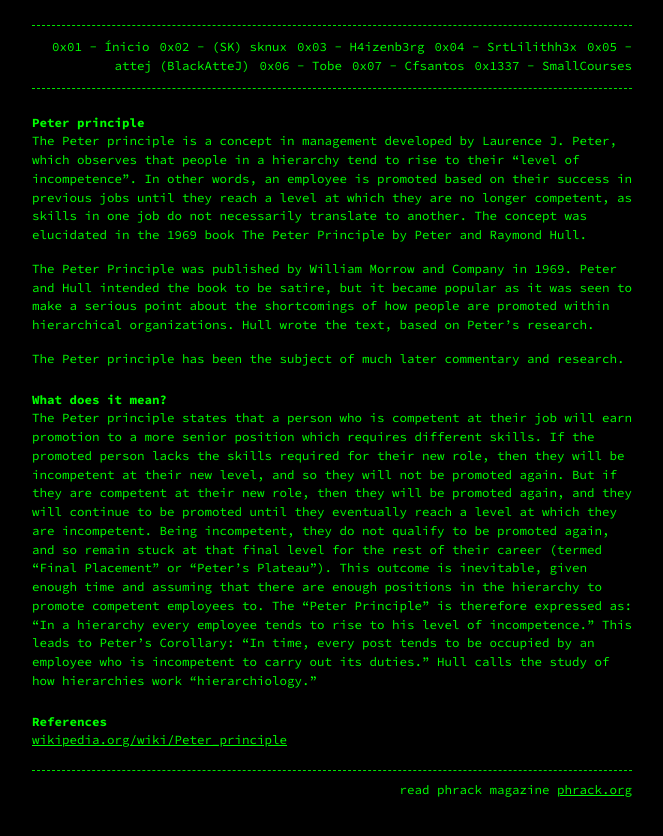
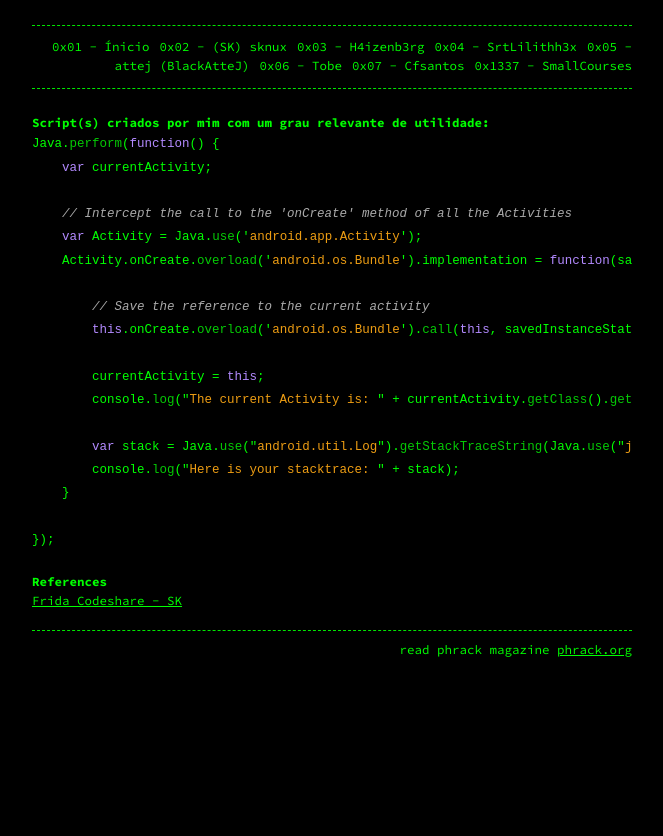
Before and after one commit to mobreakers/blog, a Jekyll site: the page built from sknux.md, in a window 1280 px wide. Shown: the top 836 px of the page, without its empty margins (308-971 px from the left). Built offline with Jekyll 4.4.1, drawn with Linux system fonts in a browser that asks for light colours.

Commit message:
Update sknux.md

````diff
--- a/sknux.md
+++ b/sknux.md
@@ -4,17 +4,27 @@ layout: page
 permalink: 0x02 - (SK) sknux
 ---
 
-# Peter principle
+## Script(s) criados por mim com um grau relevante de utilidade:
+```javascript
+Java.perform(function() {
+    var currentActivity;
 
-The Peter principle is a concept in management developed by Laurence J. Peter, which observes that people in a hierarchy tend to rise to their "level of incompetence". In other words, an employee is promoted based on their success in previous jobs until they reach a level at which they are no longer competent, as skills in one job do not necessarily translate to another. The concept was elucidated in the 1969 book The Peter Principle by Peter and Raymond Hull.
+    // Intercept the call to the 'onCreate' method of all the Activities
+    var Activity = Java.use('android.app.Activity');
+    Activity.onCreate.overload('android.os.Bundle').implementation = function(savedInstanceState) {
 
-The Peter Principle was published by William Morrow and Company in 1969. Peter and Hull intended the book to be satire, but it became popular as it was seen to make a serious point about the shortcomings of how people are promoted within hierarchical organizations. Hull wrote the text, based on Peter's research.
+        // Save the reference to the current activity
+        this.onCreate.overload('android.os.Bundle').call(this, savedInstanceState);
 
-The Peter principle has been the subject of much later commentary and research.
+        currentActivity = this;
+        console.log("The current Activity is: " + currentActivity.getClass().getName());
 
-## What does it mean?
+        var stack = Java.use("android.util.Log").getStackTraceString(Java.use("java.lang.Exception").$new())
+        console.log("Here is your stacktrace: " + stack);
+    }
 
-The Peter principle states that a person who is competent at their job will earn promotion to a more senior position which requires different skills. If the promoted person lacks the skills required for their new role, then they will be incompetent at their new level, and so they will not be promoted again. But if they are competent at their new role, then they will be promoted again, and they will continue to be promoted until they eventually reach a level at which they are incompetent. Being incompetent, they do not qualify to be promoted again, and so remain stuck at that final level for the rest of their career (termed "Final Placement" or "Peter's Plateau"). This outcome is inevitable, given enough time and assuming that there are enough positions in the hierarchy to promote competent employees to. The "Peter Principle" is therefore expressed as: "In a hierarchy every employee tends to rise to his level of incompetence." This leads to Peter's Corollary: "In time, every post tends to be occupied by an employee who is incompetent to carry out its duties." Hull calls the study of how hierarchies work "hierarchiology."
+});
+```
 
 ## References
-[wikipedia.org/wiki/Peter_principle](https://wikipedia.org/wiki/Peter_principle)
+[Frida Codeshare - SK](https://codeshare.frida.re/@sknux/stacktracing-activities/)
````
